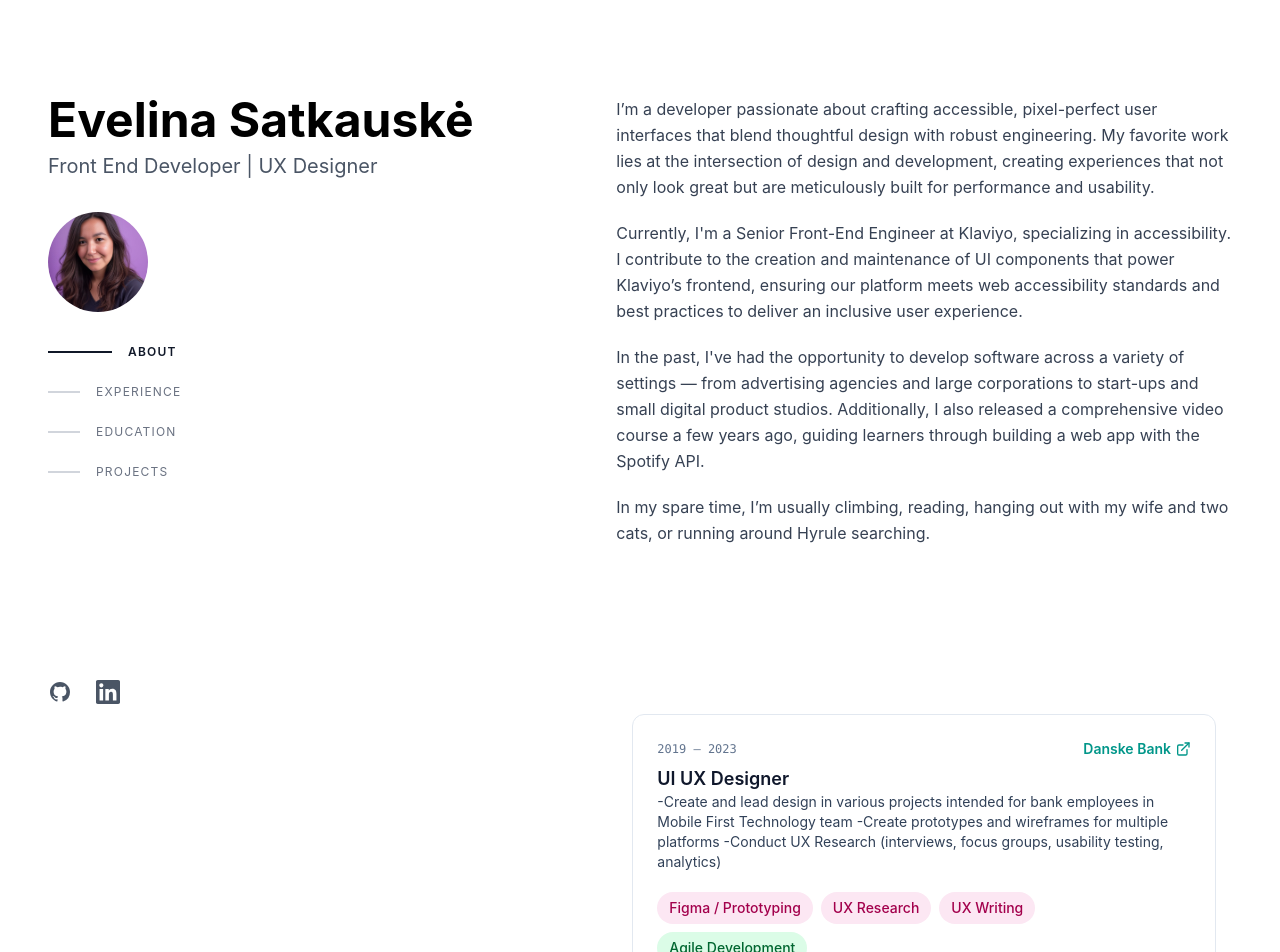
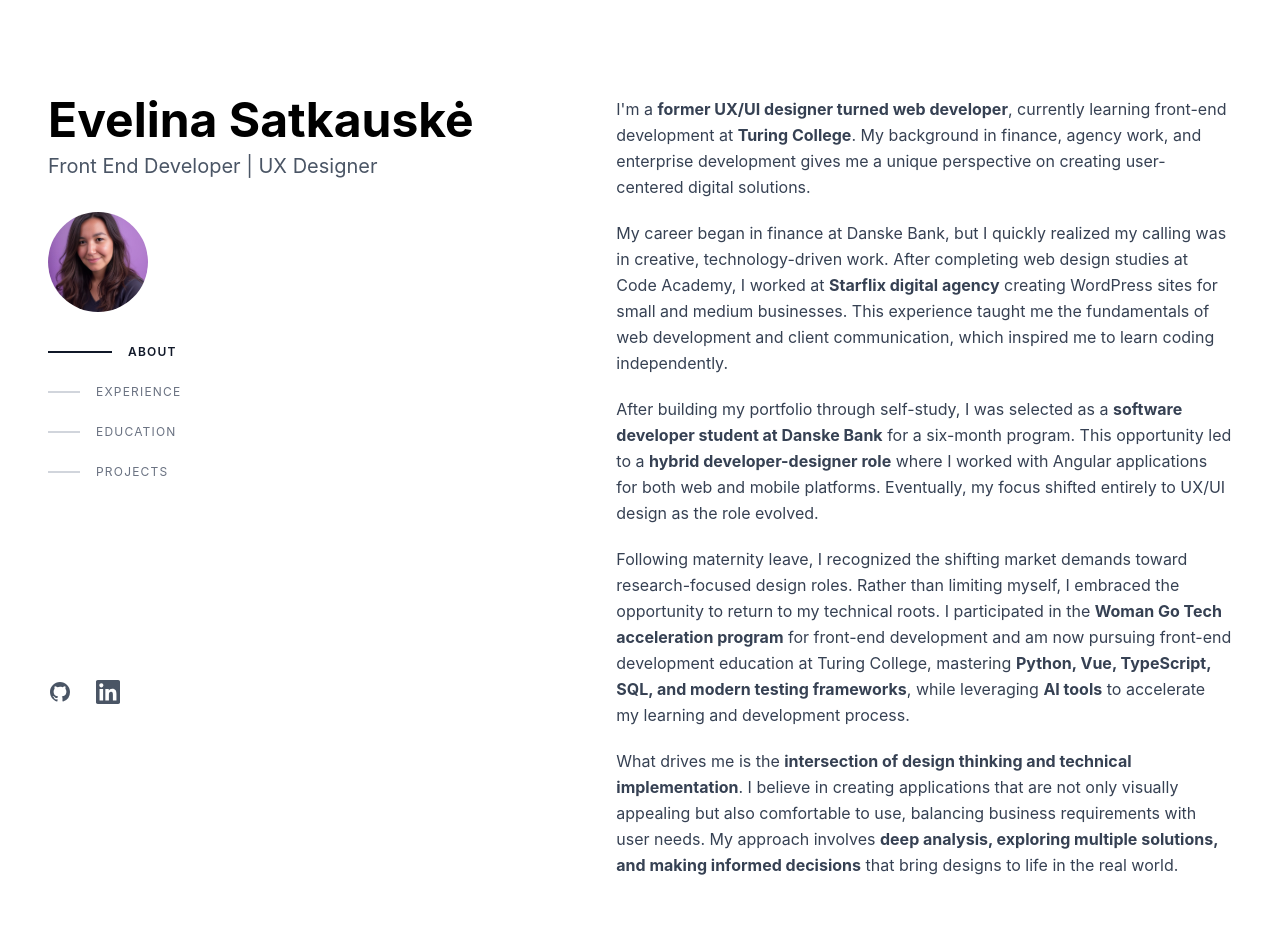
Before and after one commit to EveSatke/developer-portfolio, a Vue app: page / in a window 1280 px wide. Shown: the top 952 px of the page. Built offline with nearby package versions, Linux system fonts and the light colour scheme.

Commit message:
Revise AboutSection and ExperienceSection content for clarity and detail; update job titles and descriptions to reflect current skills and experiences.

```diff
--- a/src/components/sections/AboutSection.vue
+++ b/src/components/sections/AboutSection.vue
@@ -2,26 +2,40 @@
 <template>
   <div class="space-y-5 text-gray-700 dark:text-gray-300 leading-relaxed">
     <p>
-      I’m a developer passionate about crafting accessible, pixel-perfect user interfaces that blend
-      thoughtful design with robust engineering. My favorite work lies at the intersection of design
-      and development, creating experiences that not only look great but are meticulously built for
-      performance and usability.
+      I'm a <strong>former UX/UI designer turned web developer</strong>, currently learning
+      front-end development at <strong>Turing College</strong>. My background in finance, agency
+      work, and enterprise development gives me a unique perspective on creating user-centered
+      digital solutions.
     </p>
     <p>
-      Currently, I'm a Senior Front-End Engineer at Klaviyo, specializing in accessibility. I
-      contribute to the creation and maintenance of UI components that power Klaviyo’s frontend,
-      ensuring our platform meets web accessibility standards and best practices to deliver an
-      inclusive user experience.
+      My career began in finance at Danske Bank, but I quickly realized my calling was in creative,
+      technology-driven work. After completing web design studies at Code Academy, I worked at
+      <strong>Starflix digital agency</strong> creating WordPress sites for small and medium
+      businesses. This experience taught me the fundamentals of web development and client
+      communication, which inspired me to learn coding independently.
     </p>
     <p>
-      In the past, I've had the opportunity to develop software across a variety of settings — from
-      advertising agencies and large corporations to start-ups and small digital product studios.
-      Additionally, I also released a comprehensive video course a few years ago, guiding learners
-      through building a web app with the Spotify API.
+      After building my portfolio through self-study, I was selected as a
+      <strong>software developer student at Danske Bank</strong> for a six-month program. This
+      opportunity led to a <strong>hybrid developer-designer role</strong> where I worked with
+      Angular applications for both web and mobile platforms. Eventually, my focus shifted entirely
+      to UX/UI design as the role evolved.
     </p>
     <p>
-      In my spare time, I’m usually climbing, reading, hanging out with my wife and two cats, or
-      running around Hyrule searching.
+      Following maternity leave, I recognized the shifting market demands toward research-focused
+      design roles. Rather than limiting myself, I embraced the opportunity to return to my
+      technical roots. I participated in the <strong>Woman Go Tech acceleration program</strong> for
+      front-end development and am now pursuing front-end development education at Turing College,
+      mastering <strong>Python, Vue, TypeScript, SQL, and modern testing frameworks</strong>, while
+      leveraging <strong>AI tools</strong> to accelerate my learning and development process.
+    </p>
+    <p>
+      What drives me is the
+      <strong>intersection of design thinking and technical implementation</strong>. I believe in
+      creating applications that are not only visually appealing but also comfortable to use,
+      balancing business requirements with user needs. My approach involves
+      <strong>deep analysis, exploring multiple solutions, and making informed decisions</strong>
+      that bring designs to life in the real world.
     </p>
   </div>
 </template>
--- a/src/components/sections/ExperienceSection.vue
+++ b/src/components/sections/ExperienceSection.vue
@@ -19,12 +19,10 @@
 const experiences: Experience[] = [
   {
     date: '2019 — 2023',
-    title: 'UI UX Designer',
+    title: 'UI/UX Designer',
     company: 'Danske Bank',
     companyUrl: 'https://danskebank.com/',
-    description: `-Create and lead design in various projects intended for bank employees in Mobile First Technology team
--Create prototypes and wireframes for multiple platforms
--Conduct UX Research (interviews, focus groups, usability testing, analytics)`,
+    description: `Led design initiatives for bank employee applications within the Mobile First Technology team, developing prototypes and wireframes across multiple platforms. Conducted comprehensive UX research including user interviews, focus groups, usability testing, and analytics analysis to inform design decisions. Collaborated closely with developers to communicate design rationale, review implementations, and ensure design quality throughout the development process.`,
     skills: [
       { name: 'Figma / Prototyping', category: 'design' },
       { name: 'UX Research', category: 'design' },
@@ -37,7 +35,7 @@
     title: 'IT Software Engineer, student',
     company: 'Danske Bank',
     companyUrl: 'https://danskebank.com/',
-    description: `We were 4 students who passed the selection in the job interviews. Half of the year we were learning and doing various projects. I have tried both, front-end and back-end coding. After student period I got hired as UX Software Engineer. I was 50% coding, 50% designing. Later, I have decided to do only design.`,
+    description: `Selected as one of four students through competitive job interviews for a comprehensive learning program. Over six months, I immersed myself in both front-end and back-end development, mastering Angular, project architecture, and full-stack development. Working closely with mid and senior developers, I participated in hackathons, built complete applications from ideation to deployment, and learned agile methodologies through sprint-based workflows. I gained deep insights into enterprise architecture and banking system capabilities while collaborating in cross-functional teams. After the student period, I was hired as a UX Software Engineer, balancing 50% coding and 50% design work before transitioning to focus exclusively on design.`,
     skills: [
       { name: 'JavaScript', category: 'frontend' },
       { name: 'TypeScript', category: 'frontend' },
@@ -59,7 +57,6 @@
       { name: 'Brandbook', category: 'design' },
     ],
   },
-  // Add more experiences as needed
 ]
 </script>
 
```
